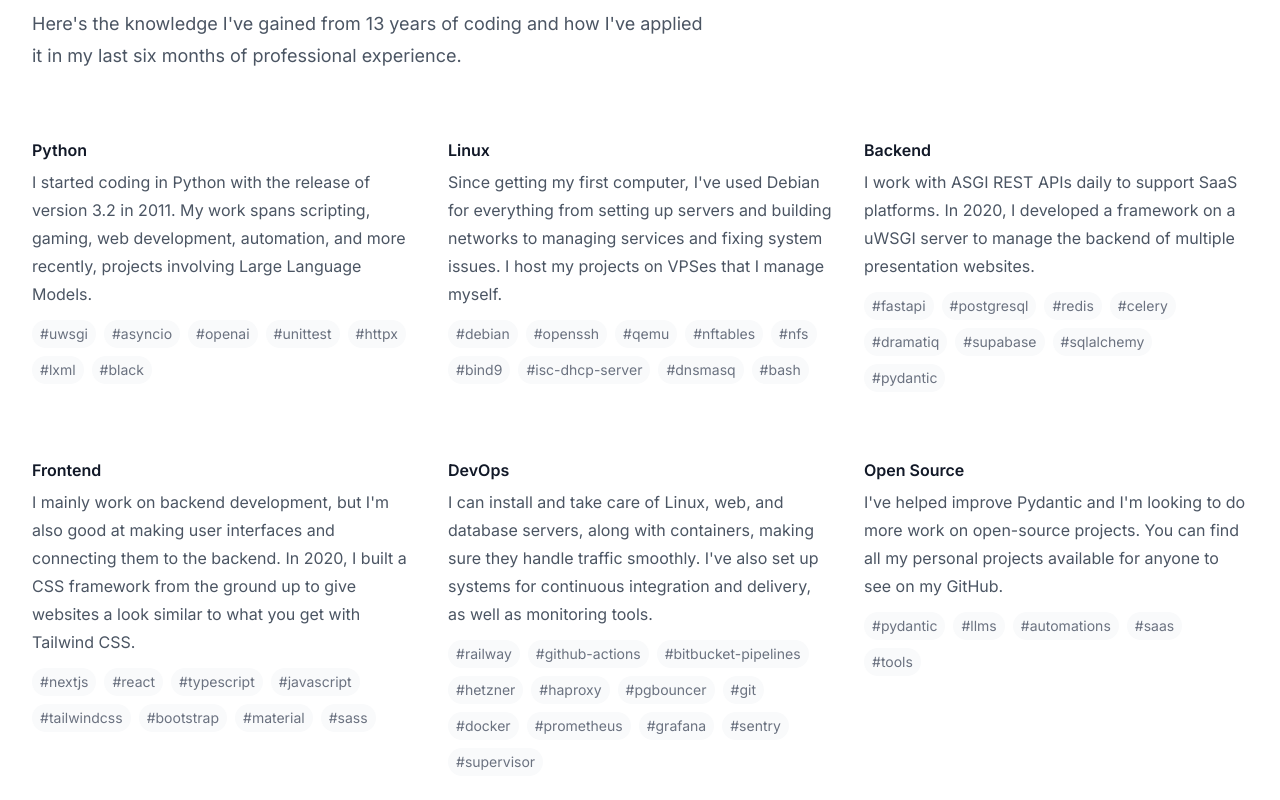
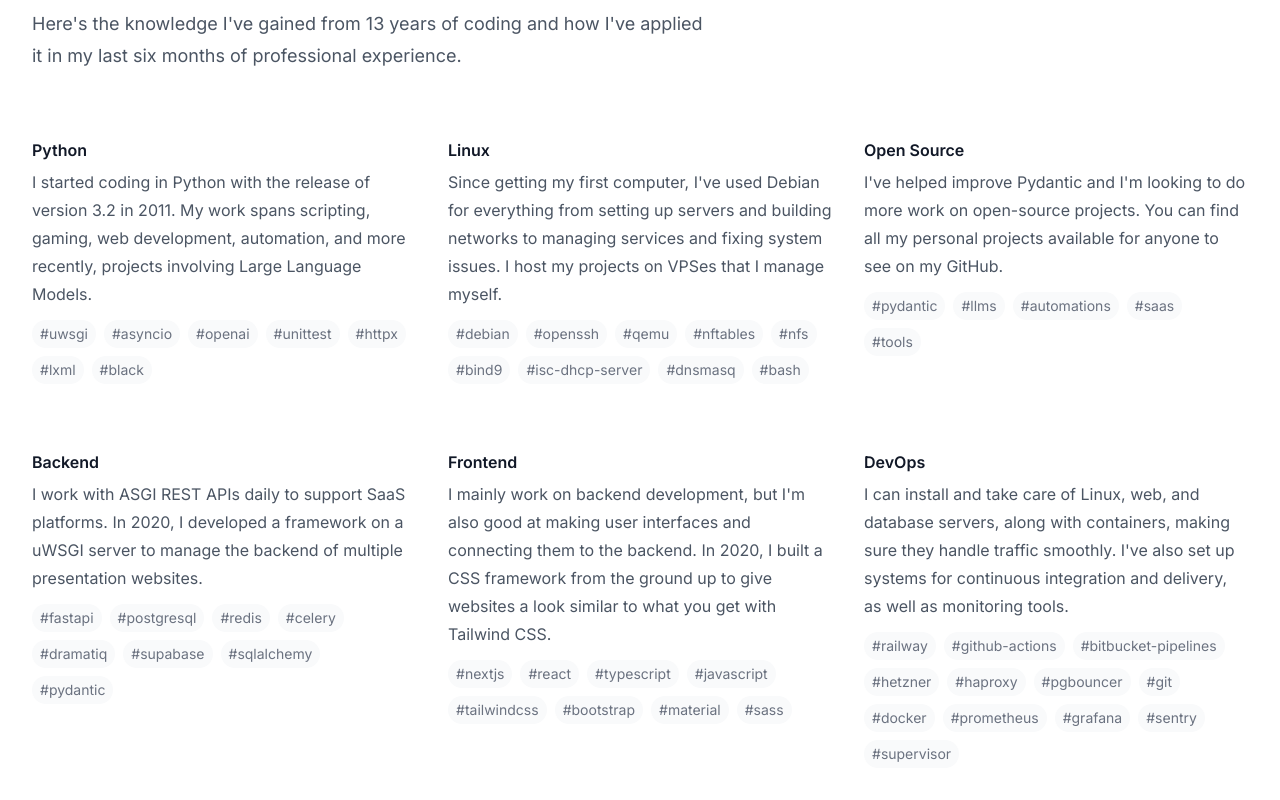
Before and after one commit to luca-matei/lucamatei.eu, a Next.js app: page / in a window 1280 px wide. Shown: the part 740-1540 px from the top of the page. Built offline with nearby package versions, Linux system fonts and the light colour scheme.

Commit message:
New content

```diff
--- a/src/app/(app-sections)/contact.tsx
+++ b/src/app/(app-sections)/contact.tsx
@@ -98,7 +98,7 @@ async function handleSubmit(event) {
             </div>
             <h2 className="text-3xl font-bold tracking-tight text-gray-900">Let's get in touch</h2>
             <p className="mt-6 text-lg leading-8 text-gray-600">
-              Write me if you believe we can work together or if you have any questions.
+              Drop me a line if you think we can team up or if you have any questions.
             </p>
             <dl className="mt-10 space-y-4 text-base leading-7 text-gray-600">
               <div className="flex gap-x-4">
@@ -136,7 +136,7 @@ async function handleSubmit(event) {
                 <a href="https://t.me/lucamatei" target="_blank" rel="noopener noreferrer">
                   <FontAwesomeIcon icon={faTelegram} className="h-7 w-6 hover:text-gray-900 cursor-pointer"/>
                 </a>
-                <a href="https://www.linkedin.com/lucamatei" target="_blank" rel="noopener noreferrer">
+                <a href="https://www.linkedin.com/in/lucamatei" target="_blank" rel="noopener noreferrer">
                   <FontAwesomeIcon icon={faLinkedin} className="h-7 w-6 hover:text-gray-900 cursor-pointer"/>
                 </a>
                 <a href="https://github.com/luca-matei" target="_blank" rel="noopener noreferrer">
--- a/src/app/(app-sections)/education.tsx
+++ b/src/app/(app-sections)/education.tsx
@@ -63,7 +63,7 @@ export default function Education() {
         <div className="mx-auto max-w-2xl lg:mx-0">
           <h2 className="text-4xl font-bold tracking-tight text-gray-900 sm:text-6xl">Courses & Certifications</h2>
           <p className="mt-6 text-lg leading-8 text-gray-600">
-            I value learning and I've made it a habit to do it on a daily basis.
+            I enjoy learning and have made it a daily habit.
           </p>
         </div>
       </div>
--- a/src/app/(app-sections)/projects.tsx
+++ b/src/app/(app-sections)/projects.tsx
@@ -4,19 +4,19 @@ import {faArrowRightLong, faBrain, faCodeBranch, faServer} from "@fortawesome/fr
 const cards = [
   {
     name: 'Personal AI Saas Platform',
-    description: 'A NextJS and Python platform that makes your life easier to manage by combining daily tasks with AI analysis and recommendations.',
+    description: 'A platform built with NextJS and Python that simplifies your life by merging everyday tasks with AI-driven analysis and suggestions.',
     icon: faBrain,
     href: "https://github.com/luca-matei/digital-marmot-platform-app",
   },
   {
     name: 'DevOps Automations Tool',
-    description: 'Automated tool to manage networks, servers and services on a home network or small cloud from a Python API based app.',
+    description: 'An automated tool for managing networks, servers, and services on a home network or small cloud through a Python API.',
     icon: faCodeBranch,
     href: "https://github.com/luca-matei/",
   },
   {
     name: 'WSGI Web Framework',
-    description: 'Backend framework written in Python for presentation websites. Include a YAML-based CMS and a CSS framework similar to Tailwind CSS.',
+    description: 'A backend framework written in Python for creating presentation websites, featuring a YAML CMS and a CSS framework akin to Tailwind CSS.',
     icon: faServer,
     href: "https://github.com/luca-matei/",
   },
--- a/src/app/(app-sections)/skills.tsx
+++ b/src/app/(app-sections)/skills.tsx
@@ -10,6 +10,12 @@ const features = [
       description:
         'Since getting my first computer, I\'ve used Debian for everything from setting up servers and building networks to managing services and fixing system issues. I host my projects on VPSes that I manage myself.',
       tags: ['debian', 'openssh', 'qemu', 'nftables', 'nfs', 'bind9', 'isc-dhcp-server', 'dnsmasq', 'bash'],
+    },
+    {
+      name: 'Open Source',
+      description:
+        "I've helped improve Pydantic and I'm looking to do more work on open-source projects. You can find all my personal projects available for anyone to see on my GitHub.",
+      tags: ['pydantic', 'llms', 'automations', 'saas', 'tools'],
     },
     {
       name: 'Backend',
@@ -28,12 +34,6 @@ const features = [
       description:
         'I can install and take care of Linux, web, and database servers, along with containers, making sure they handle traffic smoothly. I\'ve also set up systems for continuous integration and delivery, as well as monitoring tools.',
       tags: ['railway', 'github-actions', 'bitbucket-pipelines', 'hetzner', 'haproxy', 'pgbouncer', 'git', 'docker', 'prometheus', 'grafana', 'sentry', 'supervisor'],
-    },
-    {
-      name: 'Open Source',
-      description:
-        "I've helped improve Pydantic and I'm looking to do more work on open-source projects. You can find all my personal projects available for anyone to see on my GitHub.",
-      tags: ['pydantic', 'llms', 'automations', 'saas', 'tools'],
     },
 ]
 
```
